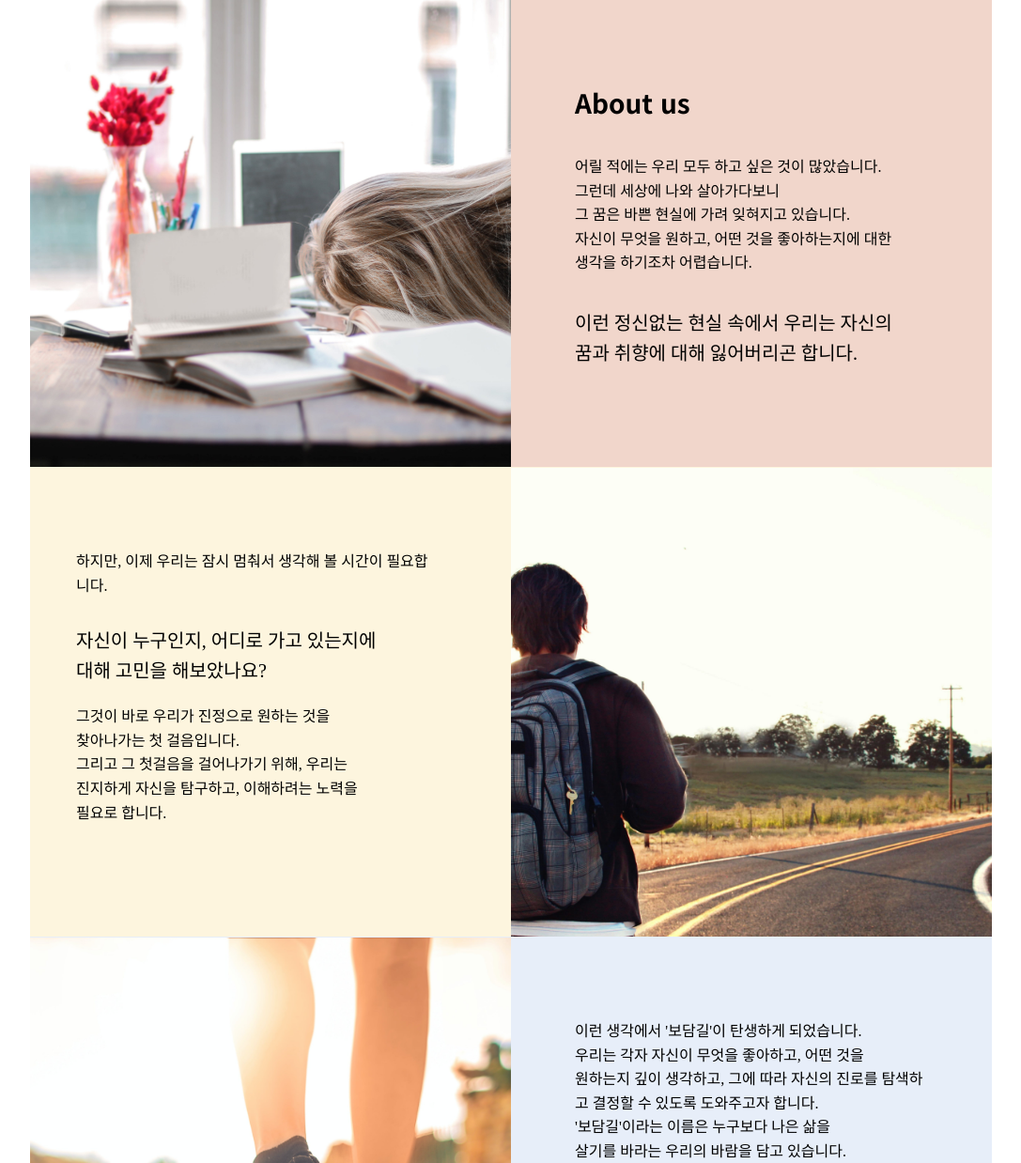
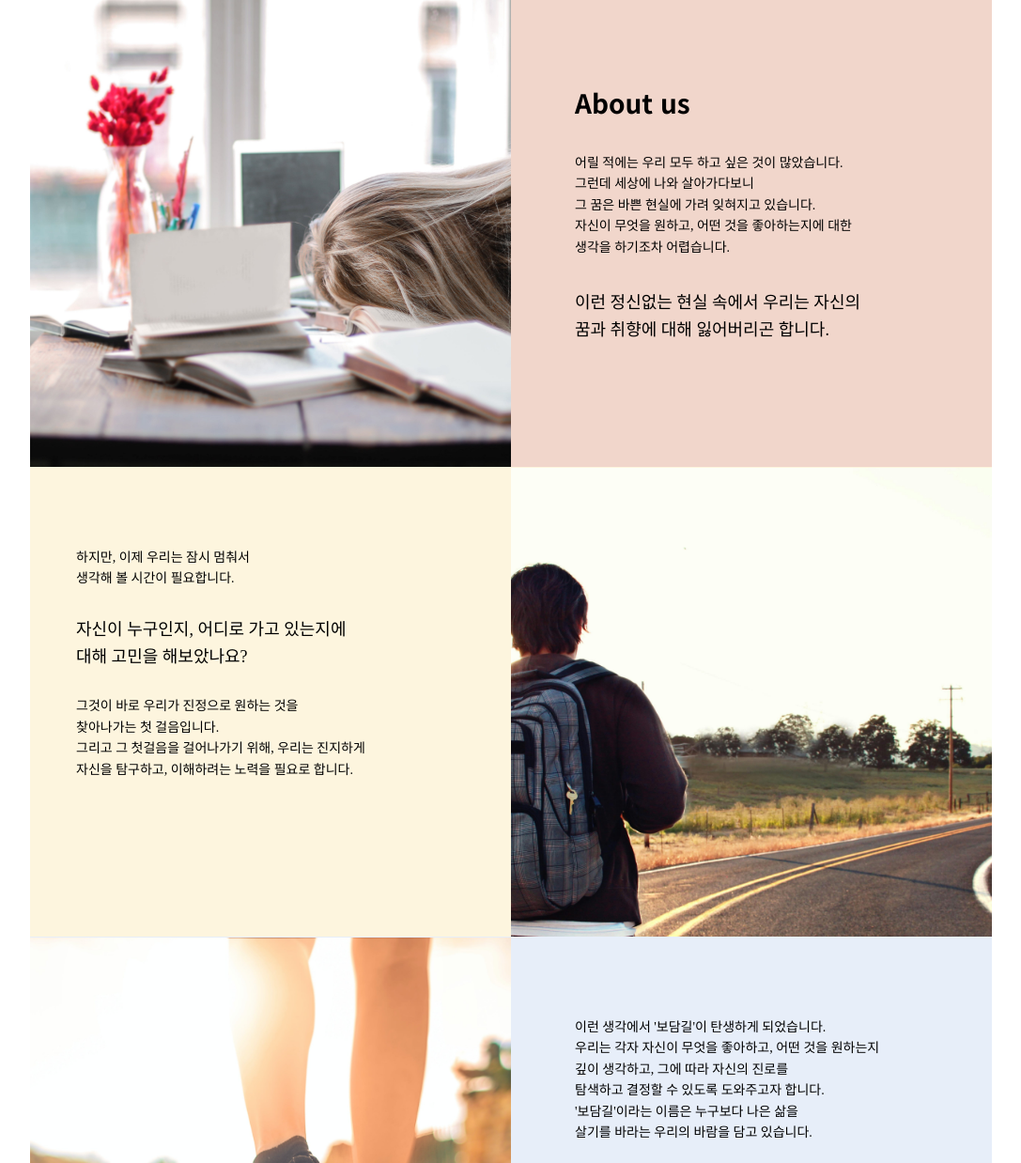
Before and after one commit to pcy1203/bodamgil, a website: page views/main/about.html in a window 1280 px wide. Shown: the part 61-1299 px from the top of the page at 94% size, without its empty margins (96-1183 px from the left). Drawn offline with nearby package versions, Linux system fonts and the light colour scheme; files that its build step writes are made by us from their sources.

Commit message:
[DESIGN]Job name, Main Link

```diff
--- a/public/css/main/about.css
+++ b/public/css/main/about.css
@@ -263,13 +263,14 @@ a {
         text-align: left;
 		display: block;
 		line-height: 160%;
+		font-size: 14px;
     }
 	.content1 .aboutexplain1_narrow{
 		display: none;
 	}
     .content1 .aboutexplain2_wide{
         width: 377px;
-        font-size: 20px;
+        font-size: 18px;
         text-align: left;
 		line-height: 160%;
 		padding-top: 15px;
@@ -296,12 +297,13 @@ a {
 		line-height: 160%;
 		width: 377px;
 		display: block;
+		font-size: 14px;
     }
 	.content2 .aboutexplain1_narrow{
 		display: none;
 	}
     .content2 .aboutexplain2_wide{
-        font-size: 20px;
+        font-size: 18px;
         text-align: left;
 		line-height: 160%;
 		width: 377px;
@@ -318,6 +320,8 @@ a {
 		width: 377px;
 		display: block;
 		display: block;
+		font-size: 14px;
+		padding-top: 10px;
     }
 	.content2 .aboutexplain3_narrow{
 		display: none;
@@ -338,6 +342,7 @@ a {
         text-align: left;
 		line-height: 160%;
 		display: block;
+		font-size: 14px;
     }
 	.content3 .aboutexplain1_narrow{
 		display: none;
--- a/public/css/main/faq.css
+++ b/public/css/main/faq.css
@@ -38,8 +38,9 @@ a {
 	height: 10px;
 	right: 20px;
 	top: 50%;
+}
 
-}
+
 /*
 .content nav ul li div {
     padding: 20px 30px;
@@ -71,7 +72,7 @@ a {
 
 
 .answer-open{
-	transform: translateY(-50%) rotate(270deg);
+	transform:  translateY(-50%) rotate(270deg);
 }
 .answer-close{
     transform: translateY(-50%) rotate(0deg);
--- a/public/css/main/myprofile.css
+++ b/public/css/main/myprofile.css
@@ -225,7 +225,7 @@ a {
     align-items: center;
     text-align: center;
     color: #6E6E6E;
-    margin: 0 0 20px 0;
+    margin: 0 0 50px 0;
 }
 .profile-logout:hover{
     background-color: #FF731D;
--- a/views/main/about.html
+++ b/views/main/about.html
@@ -35,13 +35,13 @@
 		<div class="background"></div>
 		<div class="explain">
 		  <p class="aboutexplain1_narrow">하지만, 이제 우리는 잠시 멈춰서 <br>생각해 볼 시간이 필요합니다. </p>
-		  <p class="aboutexplain1_wide">하지만, 이제 우리는 잠시 멈춰서 생각해 볼 시간이 필요합니다. </p>
+		  <p class="aboutexplain1_wide">하지만, 이제 우리는 잠시 멈춰서 <br>생각해 볼 시간이 필요합니다. </p>
 		  <p class="aboutexplain2_narrow">자신이 누구인지, 어디로 가고 있는지에 대해 <br>고민을 해보았나요? </p>
 		  <p class="aboutexplain2_wide">자신이 누구인지, 어디로 가고 있는지에 <br>대해 고민을 해보았나요? </p>
     	  <p class="aboutexplain3_narrow">그것이 바로 우리가 진정으로 원하는 것을 <br>찾아나가는 첫 걸음입니다.<br>
 			  그리고 그 첫걸음을 걸어나가기 위해, 우리는 진지하게 <br>자신을 탐구하고, 이해하려는 노력을 필요로 합니다.</p>
 	      <p class="aboutexplain3_wide">그것이 바로 우리가 진정으로 원하는 것을 <br>찾아나가는 첫 걸음입니다.<br>
-			  그리고 그 첫걸음을 걸어나가기 위해, 우리는 <br>진지하게 자신을 탐구하고, 이해하려는 노력을 <br>필요로 합니다.</p>
+			  그리고 그 첫걸음을 걸어나가기 위해, 우리는 진지하게 <br>자신을 탐구하고, 이해하려는 노력을 필요로 합니다.</p>
 		  </div>
 		<img src="/photo/main/about2-2.jpg" class="aboutphoto">
       </div>
@@ -54,7 +54,7 @@
 				우리는 각자 자신이 무엇을 좋아하고, <br>어떤 것을 원하는지 깊이 생각하고, 그에 따라 자신의  <br>진로를 탐색하고 결정할 수 있도록 도와주고자 합니다.<br>
 				'보담길'이라는 이름은 누구보다 나은 삶을 <br>살기를 바라는 우리의 바람을 담고 있습니다. </p>
 			<p class="aboutexplain1_wide">이런 생각에서 '보담길'이 탄생하게 되었습니다. <br>
-				우리는 각자 자신이 무엇을 좋아하고, 어떤 것을 <br>원하는지 깊이 생각하고, 그에 따라 자신의 진로를 탐색하고 결정할 수 있도록 도와주고자 합니다.<br>
+				우리는 각자 자신이 무엇을 좋아하고, 어떤 것을 원하는지 <br> 깊이 생각하고, 그에 따라 자신의 진로를 <br>탐색하고 결정할 수 있도록 도와주고자 합니다.<br>
 				'보담길'이라는 이름은 누구보다 나은 삶을 <br>살기를 바라는 우리의 바람을 담고 있습니다. </p>
 			<p class="aboutexplain2_narrow">우리와 함께, '보담길'을 걸어가보시겠습니까?</p>
 			<p class="aboutexplain2_wide">우리와 함께, <br>'보담길'을 걸어가보시겠습니까?</p>
```
Also changed, not shown: views/main/main.html (+1 -1 lines), views/world/job.html (+2 -2 lines).
